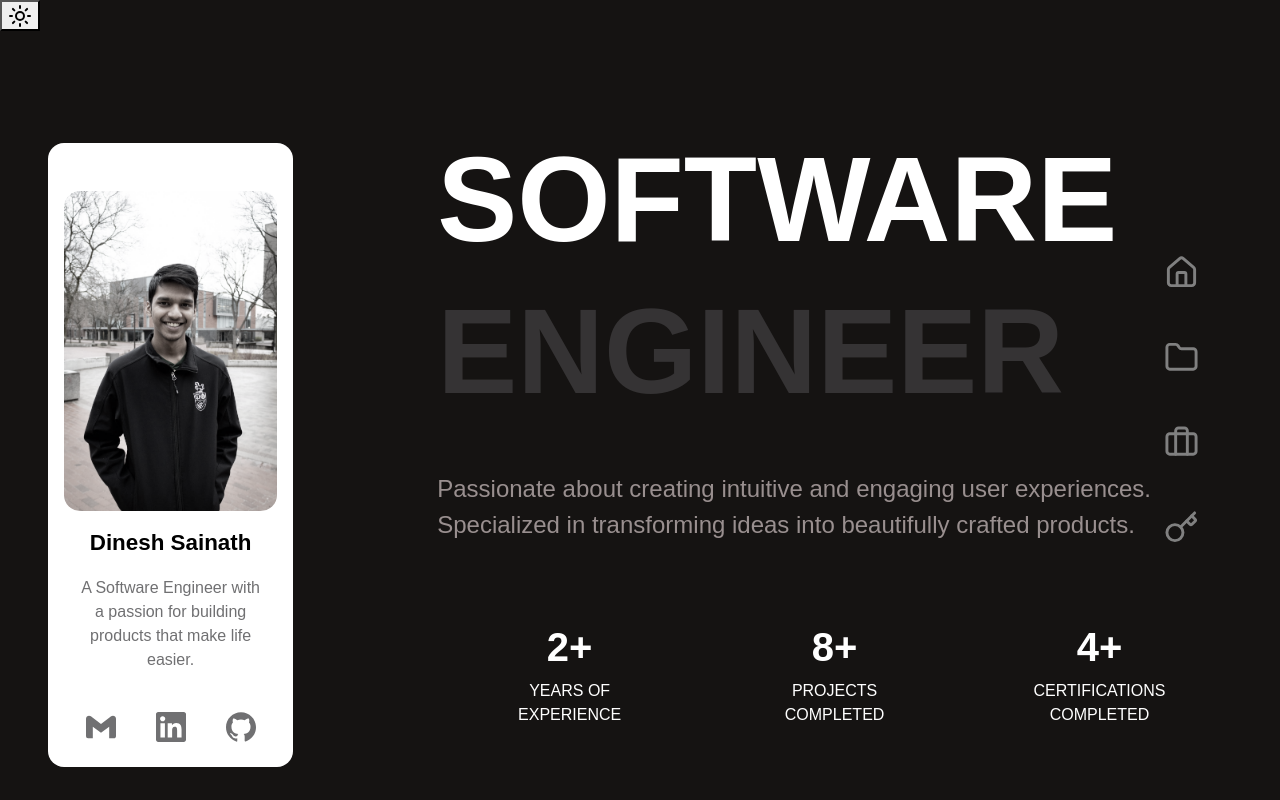
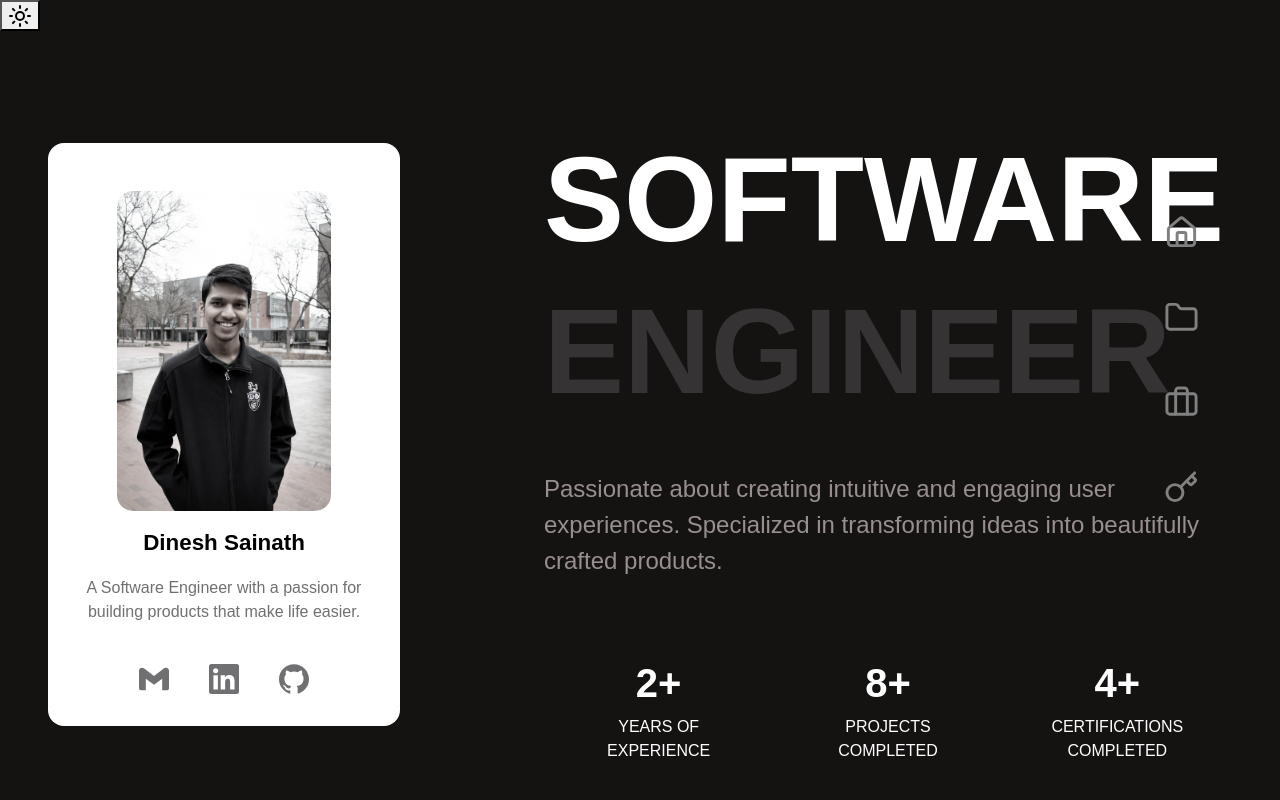
Before and after one commit to DineshSainath/ds-portfolio, a React (Create React App) app: page / in a window 1280 px wide. Shown: the top 800 px of the page. Built offline with nearby package versions, Linux system fonts and the light colour scheme; the HTML template or start-up script is replaced by a standard one; a web font is replaced by a local one.

Commit message:
responsive flex - main sections

```diff
--- a/src/App.css
+++ b/src/App.css
@@ -7,11 +7,12 @@ body {
 
 .box {
   display: flex;
-  /* justify-content: center; */
-  /* align-i
-  tems: center; */
-  /* height: calc(100vh-14em); */
   background-color: #151312;
   color: white;
-  /* justify-content: space-between; */
+  justify-content: space-between;
+  flex-wrap: wrap;
 }
+
+.two {
+  flex: 1;
+}
--- a/src/App.js
+++ b/src/App.js
@@ -31,9 +31,15 @@ const App = () => {
         {isDarkMode ? <Moon size={24} /> : <Sun size={24} />}
       </button>
       <div className="box">
-        <Left className="cols one" />
-        <Middle className="cols two" />
-        <Right className="cols three" />
+        <div className="cols one">
+          <Left />
+        </div>
+        <div className="cols two">
+          <Middle />
+        </div>
+        <div className="cols three">
+          <Right />
+        </div>
       </div>
       <Footer />
     </>
--- a/src/components/Right.css
+++ b/src/components/Right.css
@@ -1,7 +1,15 @@
+:root {
+  --transition: 0.3s ease-in-out;
+}
+
+.right {
+  display: flex;
+}
+
 .right-navbar {
   position: fixed;
   right: 0;
-  top: 50%;
+  top: 45%;
   transform: translateY(-50%);
   margin-right: 3rem;
   border-radius: 0.8rem;
@@ -18,5 +26,31 @@
   display: flex;
   justify-content: center;
   align-items: center;
-  color: gray;
+  color: gray !important;
+  /* transition: var(--transition); */
 }
+
+.navButton:hover {
+  color: white !important;
+  transform: scale(1.02) !important;
+}
+
+/* Extra Small Devices (Portrait Phones) */
+@media (max-width: 576px) {
+}
+
+/* Small Devices (Landscape Phones) */
+@media (min-width: 577px) and (max-width: 768px) {
+}
+
+/* Medium Devices (Tablets) */
+@media (min-width: 769px) and (max-width: 992px) {
+}
+
+/* Large Devices (Laptops/Desktops) */
+@media (min-width: 993px) and (max-width: 1200px) {
+}
+
+/* Extra Large Devices (Large Screens) */
+@media (min-width: 1201px) {
+}
```
